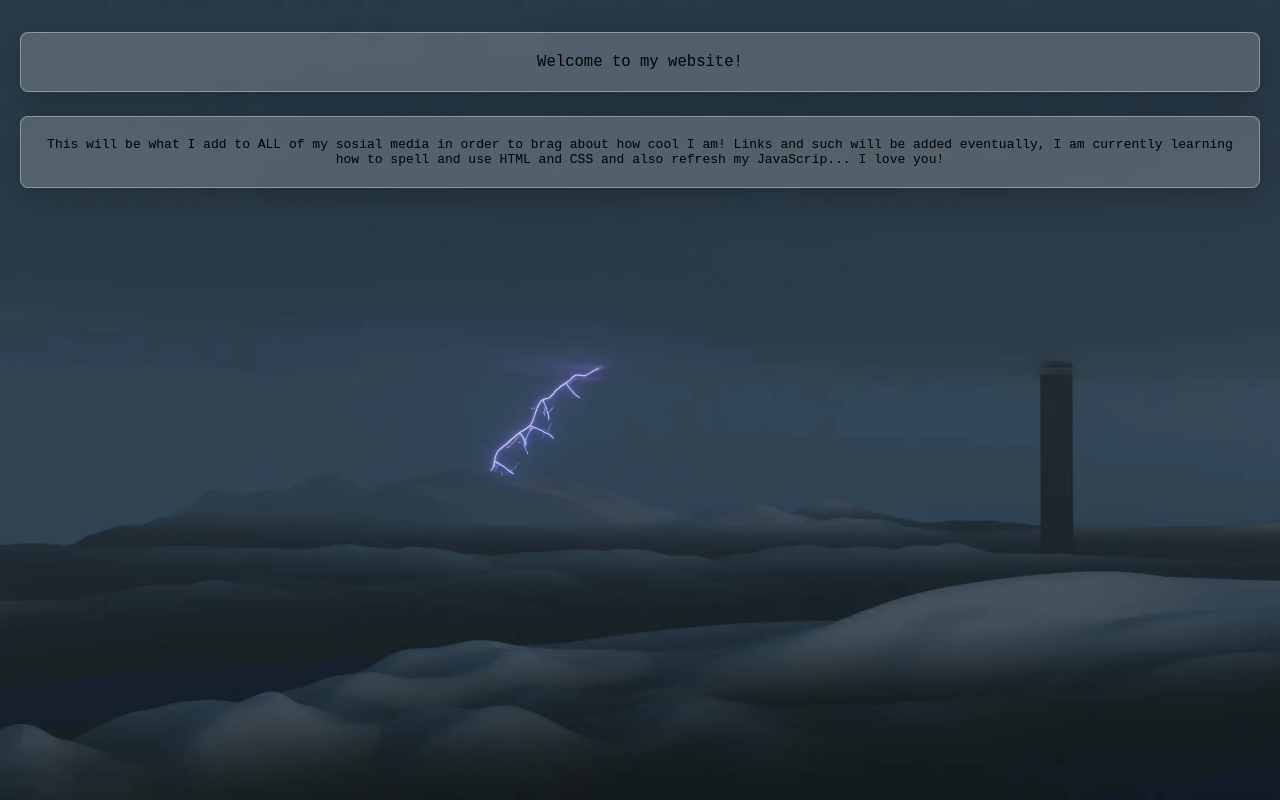
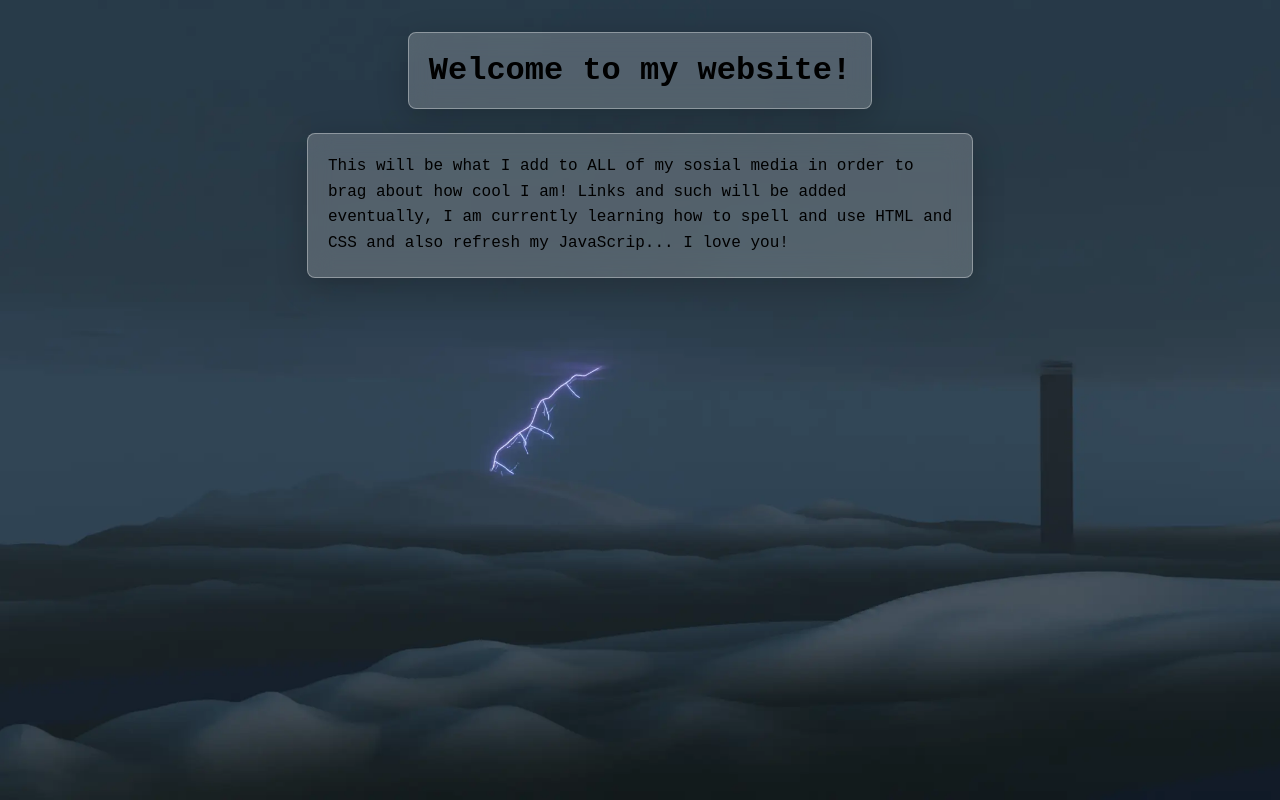
Before and after one commit to Derpmanjons/Derpmanjons-website, a plain HTML site: page index.html in a window 1280 px wide. Drawn offline with Linux system fonts and the light colour scheme.

Commit message:
Ok this Ai stuff is REALLY good but it's kinda just doing it for me :(

```diff
--- a/css/style.css
+++ b/css/style.css
@@ -11,14 +11,18 @@ body {
   box-sizing: border-box;
 }
 header {
-  font-size: 50px;
-  font-size: larger;
+  font-size: 2rem;
+  font-weight: 700;
+  line-height: 1.1;
   text-align: center;
+  text-wrap: balance;
 }
 main {
-  font-size: 50px;
-  font-size: medium;
-  text-align: center;
+  max-width: 65ch;
+  font-size: 1rem;
+  line-height: 1.6;
+  text-align: left;
+  text-wrap: pretty;
 }
 .content-card {
   background-color: rgba(255, 255, 255, 0.2);
@@ -30,6 +34,10 @@ main {
   border-radius: 8px;
   position: relative;
   color: black;
+  width: fit-content;
+  max-width: 100%;
+  margin-inline: auto;
+  box-sizing: border-box;
 }
 .content-card + .content-card {
   margin-top: 24px;
```
